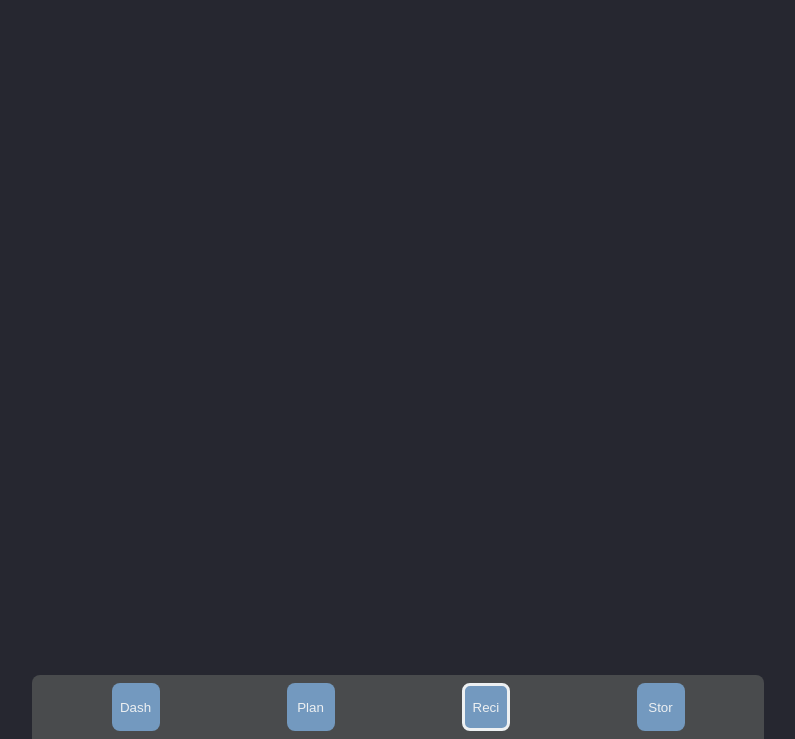
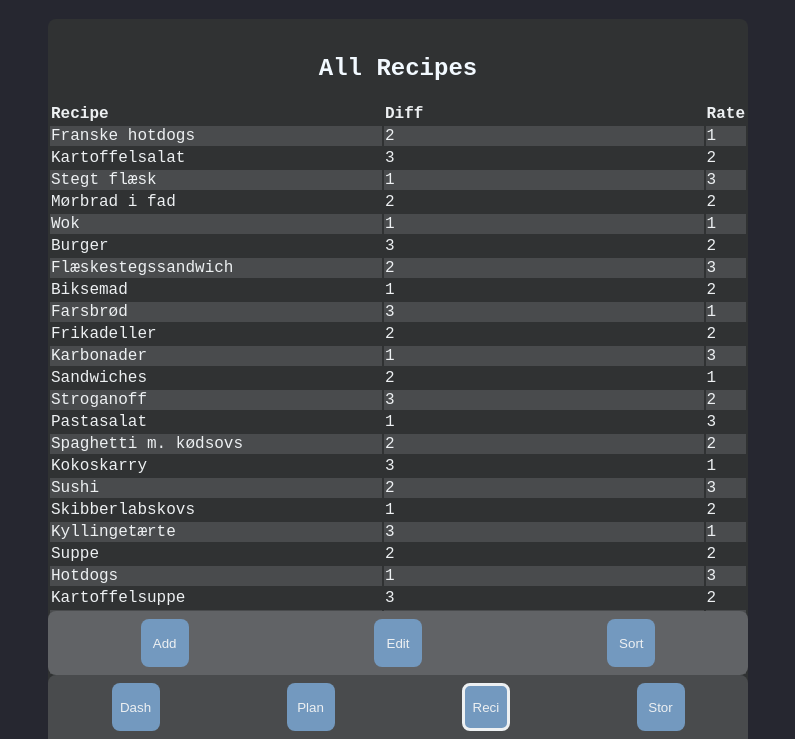
Before and after one commit to zhaky/FoodPlanner, a plain HTML site: page recipe.htm in a window 1280 px wide. Shown: the part 61-800 px from the top of the page, without its empty margins (242-1037 px from the left). Drawn offline with Linux system fonts and the light colour scheme.

Commit message:
recipe page layout added

```diff
--- a/recipe.htm
+++ b/recipe.htm
@@ -12,7 +12,156 @@
 
     <h1 class="title">Recipes</h1>
 
-    <main></main>
+    <main>
+
+        <div class="frame level1">
+            <h2 class="title">All Recipes</h2>
+            <table>
+                <tr>
+                    <th>Recipe</th>
+                    <th>Diff</th>
+                    <th>Rate</th>
+                </tr>
+                <tr>
+                    <td>Franske hotdogs</td>
+                    <td>2</td>
+                    <td>1</td>
+                </tr>
+                <tr>
+                    <td>Kartoffelsalat</td>
+                    <td>3</td>
+                    <td>2</td>
+                </tr>
+                <tr>
+                    <td>Stegt flæsk</td>
+                    <td>1</td>
+                    <td>3</td>
+                </tr>
+                <tr>
+                    <td>Mørbrad i fad</td>
+                    <td>2</td>
+                    <td>2</td>
+                </tr>
+                <tr>
+                    <td>Wok</td>
+                    <td>1</td>
+                    <td>1</td>
+                </tr>
+                <tr>
+                    <td>Burger</td>
+                    <td>3</td>
+                    <td>2</td>
+                </tr>
+                <tr>
+                    <td>Flæskestegssandwich</td>
+                    <td>2</td>
+                    <td>3</td>
+                </tr>
+                <tr>
+                    <td>Biksemad</td>
+                    <td>1</td>
+                    <td>2</td>
+                </tr>
+                <tr>
+                    <td>Farsbrød</td>
+                    <td>3</td>
+                    <td>1</td>
+                </tr>
+                <tr>
+                    <td>Frikadeller</td>
+                    <td>2</td>
+                    <td>2</td>
+                </tr>
+                <tr>
+                    <td>Karbonader</td>
+                    <td>1</td>
+                    <td>3</td>
+                </tr>
+                <tr>
+                    <td>Sandwiches</td>
+                    <td>2</td>
+                    <td>1</td>
+                </tr>
+                <tr>
+                    <td>Stroganoff</td>
+                    <td>3</td>
+                    <td>2</td>
+                </tr>
+                <tr>
+                    <td>Pastasalat</td>
+                    <td>1</td>
+                    <td>3</td>
+                </tr>
+                <tr>
+                    <td>Spaghetti m. kødsovs</td>
+                    <td>2</td>
+                    <td>2</td>
+                </tr>
+                <tr>
+                    <td>Kokoskarry</td>
+                    <td>3</td>
+                    <td>1</td>
+                </tr>
+                <tr>
+                    <td>Sushi</td>
+                    <td>2</td>
+                    <td>3</td>
+                </tr>
+                <tr>
+                    <td>Skibberlabskovs</td>
+                    <td>1</td>
+                    <td>2</td>
+                </tr>
+                <tr>
+                    <td>Kyllingetærte</td>
+                    <td>3</td>
+                    <td>1</td>
+                </tr>
+                <tr>
+                    <td>Suppe</td>
+                    <td>2</td>
+                    <td>2</td>
+                </tr>
+                <tr>
+                    <td>Hotdogs</td>
+                    <td>1</td>
+                    <td>3</td>
+                </tr>
+                <tr>
+                    <td>Kartoffelsuppe</td>
+                    <td>3</td>
+                    <td>2</td>
+                </tr>
+                <tr>
+                    <td>Kylling og bagekartofler</td>
+                    <td>2</td>
+                    <td>1</td>
+                </tr>
+                <tr>
+                    <td>Wraps</td>
+                    <td>1</td>
+                    <td>2</td>
+                </tr>
+                <tr>
+                    <td>Frugtsalat</td>
+                    <td>3</td>
+                    <td>3</td>
+                </tr>
+                <tr>
+                    <td>Paprikagryde</td>
+                    <td>2</td>
+                    <td>1</td>
+                </tr>
+            </table>
+        </div>
+
+    </main>
+
+    <div class="sub-menu level3">
+        <button class="button button-menu">Add</button>
+        <button class="button button-menu">Edit</button>
+        <button class="button button-menu">Sort</button>
+    </div>
 
     <footer class="level2">
 
--- a/style.css
+++ b/style.css
@@ -42,24 +42,37 @@ footer {
     display: flex;
     flex-flow: row;
     justify-content: space-around;
-    padding-top: 0rem;
-    padding-bottom: 0rem;
-    padding-left: 1rem;
-    padding-right: 1rem;
     margin-left: auto;
     margin-right: auto;
-    width: 90%;
+    width: 100%;
     max-width: var(--maxWidth);
     min-width: var(--minWidth);
-    height: min-content;
+    height: 4rem;
     position: fixed;
     bottom: 0;
     border-radius: .5rem .5rem 0rem 0rem;
 }
 
+.sub-menu {
+    display: flex;
+    flex-flow: row;
+    justify-content: space-around;
+    row-gap: 1rem;
+    margin-left: auto;
+    margin-right: auto;
+    width: 100%;
+    max-width: var(--maxWidth);
+    min-width: var(--minWidth);
+    height: 4rem;
+    position: fixed;
+    bottom: 04rem;
+    border-radius: .5rem;
+}
+
 .frame {
     border-radius: .5rem;
-    padding: 1rem;
+    padding-top: 1rem;
+    padding-bottom: 1rem;
     margin-bottom: 1rem;
     margin-left: auto;
     margin-right: auto;
@@ -91,6 +104,14 @@ th, td {
     width: 50%;
 }
 
+tr:nth-child(even) {
+    background-color: var(--secondBoxColor);
+}
+
+tr:hover {
+    background-color: var(--thirdBoxColor);
+}
+
 /* TEXT */
 
 .title {
```
